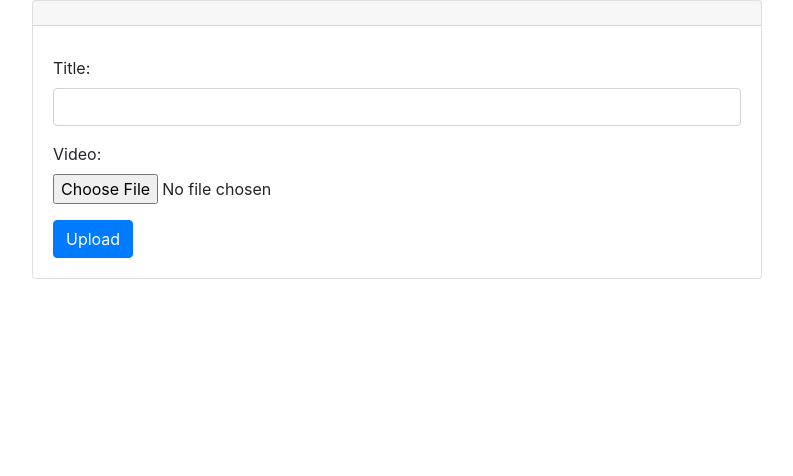
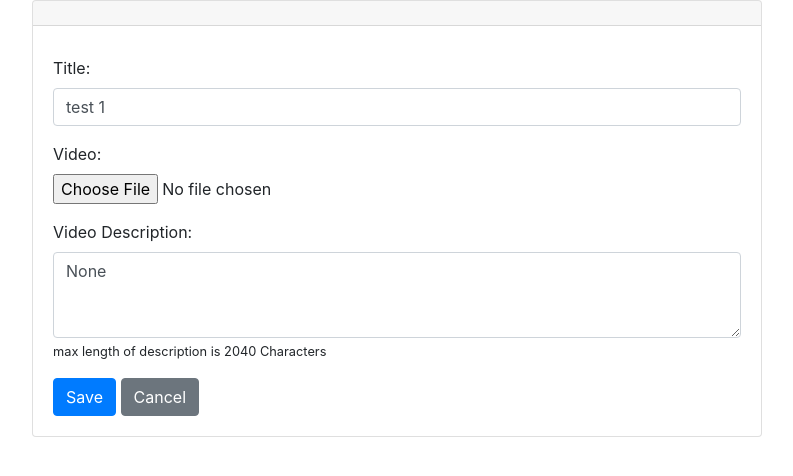
Before and after one commit to Shivamehta-30/Social_Media, a Django app: template feed/templates/feed/video_form.html in a window 1280 px wide. Shown: the part 56-532 px from the top of the page, without its empty margins (243-1036 px from the left). Run offline with Django 3.2, Linux system fonts and the light colour scheme; the template is opened without the code that fills it: values that come from a table or form of the project are taken from there, others are empty; data comes from the database, SQL or seed files in the repository; some libraries are stand-ins or nearby versions.

Commit message:
Added Video Like and Video description feature

```diff
--- a/feed/admin.py
+++ b/feed/admin.py
@@ -10,3 +10,4 @@ class CommentAdmin(admin.ModelAdmin):
 # Register your models here.
 admin.site.register(Video)
 admin.site.register(Comment, CommentAdmin)
+admin.site.register(Video_Likes)
--- a/feed/models.py
+++ b/feed/models.py
@@ -5,6 +5,7 @@ class Video(models.Model):
     title = models.CharField(max_length=200)
     likes = models.IntegerField(default=0)
     video = models.FileField(upload_to='videos')
+    videoDescription = models.CharField(max_length=2041, null=True)
     user = models.ForeignKey(User, on_delete=models.CASCADE, related_name='videos_uploaded')
     comments = models.ManyToManyField(User, through='Comment', related_name='videos_commented')
 
@@ -13,3 +14,7 @@ class Comment(models.Model):
     video = models.ForeignKey(Video, on_delete=models.CASCADE)
     comment = models.TextField()
     created_at = models.DateTimeField(auto_now_add=True)
+
+class Video_Likes(models.Model):
+    VideoId = models.IntegerField()
+    LikeByUserId = models.IntegerField()
--- a/feed/templates/feed/video_form.html
+++ b/feed/templates/feed/video_form.html
@@ -1,3 +1,35 @@
+{#{% extends 'account/base.html' %}#}
+{##}
+{#{% block content %}#}
+{#  <div class="container">#}
+{#    <div class="row justify-content-center">#}
+{#      <div class="col-md-8">#}
+{#        <div class="card">#}
+{#          <div class="card-header">{{ block.super }}</div>#}
+{#          <div class="card-body">#}
+{#            <form method="POST" enctype="multipart/form-data">#}
+{#              {% csrf_token %}#}
+{#              <div class="form-group">#}
+{#                <label for="id_title">{{ "Title"|title }}:</label>#}
+{#                <input type="text" name="title" class="form-control" id="id_title" required>#}
+{#              </div>#}
+{#              <div class="form-group">#}
+{#                <label for="id_description">{{ "Description"|title }}:</label>#}
+{#                <textarea name="videoDescription" class="form-control" id="id_description" required></textarea>#}
+{#              </div>#}
+{#              <div class="form-group">#}
+{#                <label for="id_video">{{ "Video"|title }}:</label>#}
+{#                <input type="file" name="video" class="form-control-file" id="id_video" required>#}
+{#              </div>#}
+{#              <button type="submit" class="btn btn-primary">{{ "Upload"|title }}</button>#}
+{#            </form>#}
+{#          </div>#}
+{#        </div>#}
+{#      </div>#}
+{#    </div>#}
+{#  </div>#}
+{#{% endblock %}#}
+
 {% extends 'account/base.html' %}
 
 {% block content %}
@@ -11,13 +43,19 @@
               {% csrf_token %}
               <div class="form-group">
                 <label for="id_title">{{ "Title"|title }}:</label>
-                <input type="text" name="title" class="form-control" id="id_title" required>
+                <input type="text" name="title" class="form-control" id="id_title" value="{{ object.title }}" required>
               </div>
               <div class="form-group">
                 <label for="id_video">{{ "Video"|title }}:</label>
-                <input type="file" name="video" class="form-control-file" id="id_video" required>
+                <input type="file" name="video" class="form-control-file" id="id_video">
               </div>
-              <button type="submit" class="btn btn-primary">{{ "Upload"|title }}</button>
+              <div class="form-group">
+                <label for="id_videoDescription">{{ "Video description"|title }}:</label>
+                <textarea name="videoDescription" maxlength="2040" class="form-control" id="id_videoDescription" rows="3">{{ object.videoDescription }}</textarea>
+                <small>max length of description is 2040 Characters</small>
+              </div>
+              <button type="submit" class="btn btn-primary">{{ "Save"|title }}</button>
+              <a href="{% url 'view' %}" class="btn btn-secondary">{{ "Cancel"|title }}</a>
             </form>
           </div>
         </div>
```
Also changed, not shown: feed/templates/feed/video_list.html (+30 -3 lines), feed/views.py (+15 -6 lines).
